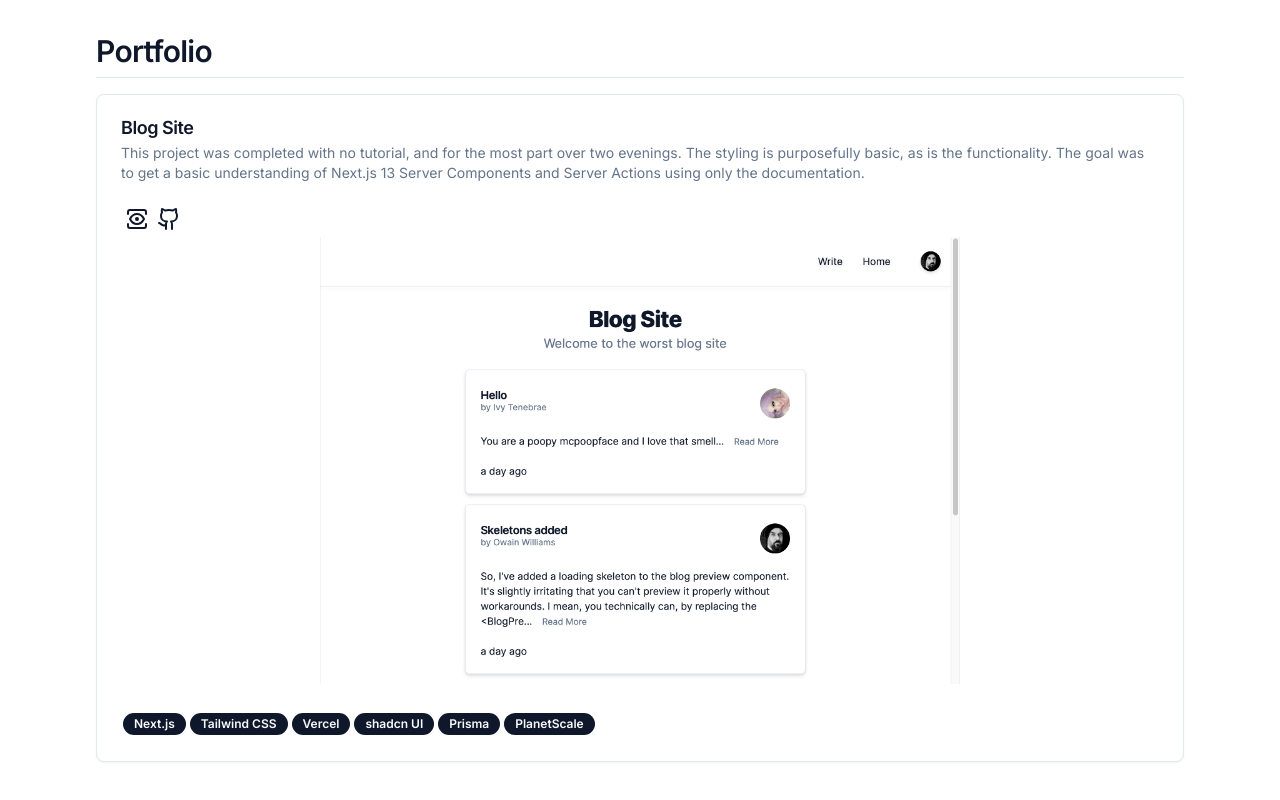
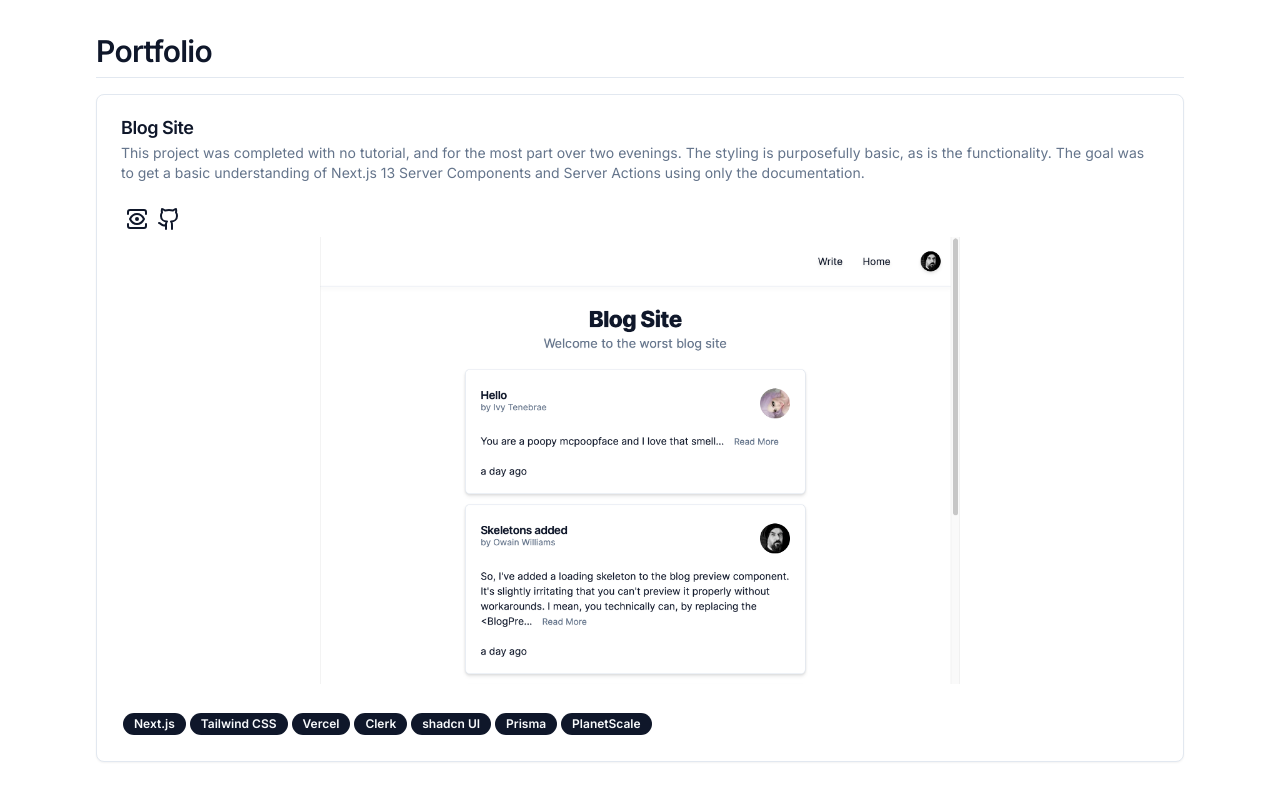
Before and after one commit to owain-williams/portfolio-site, a Next.js app: page / in a window 1280 px wide. Shown: the part 1104-1904 px from the top of the page. Built offline with nearby package versions, Linux system fonts and the light colour scheme.

Commit message:
fix: add clerk to blog site tech stack

```diff
--- a/app/page.tsx
+++ b/app/page.tsx
@@ -22,6 +22,10 @@ const projects: Project[] = [
       {
         name: "Vercel",
         url: "https://vercel.com/",
+      },
+      {
+        name: "Clerk",
+        url: "https://clerk.dev/",
       },
       {
         name: "shadcn UI",
```
